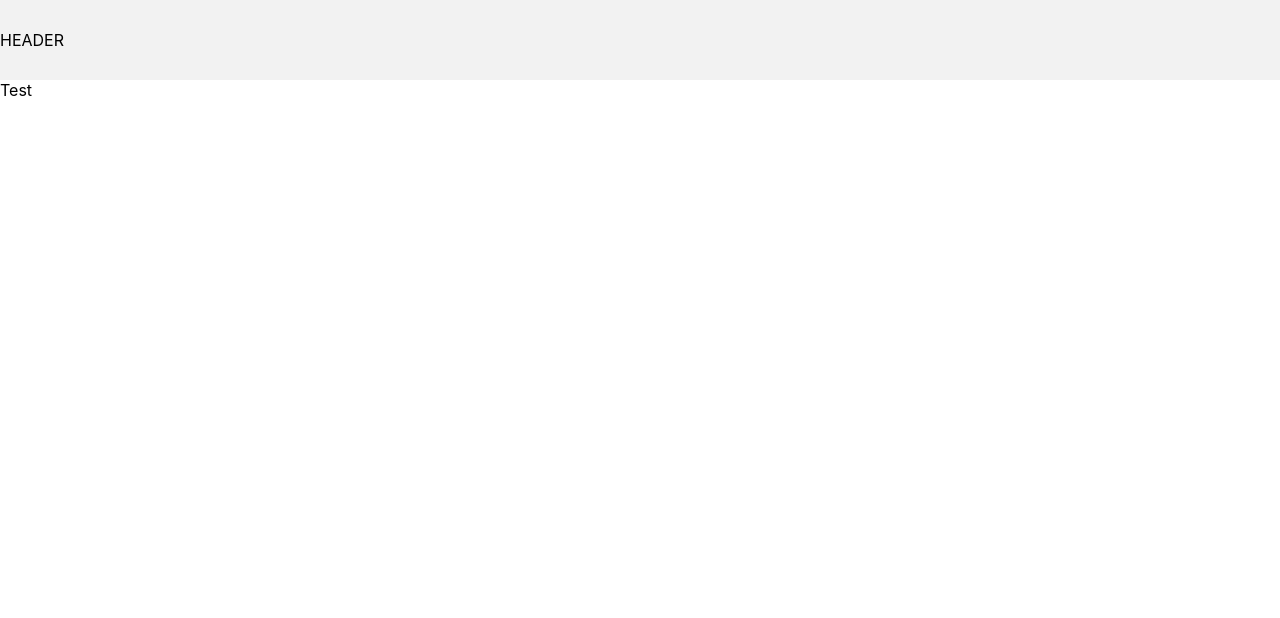
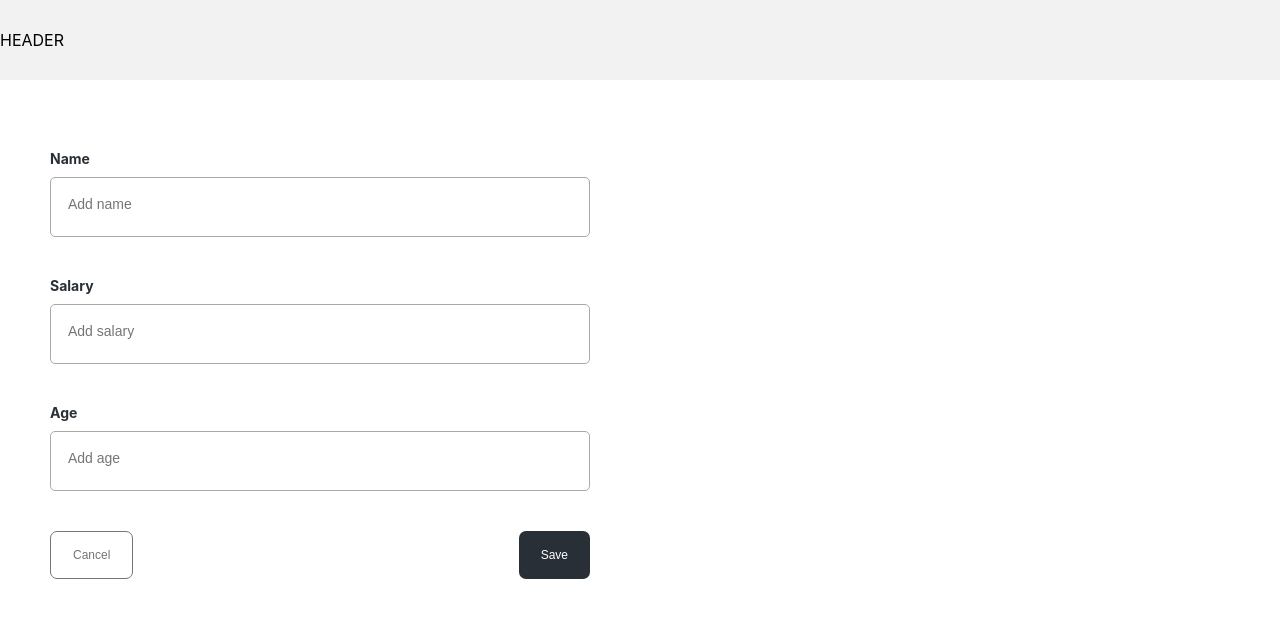
Before and after one commit to JuliaGmP/employee-test, a React (Create React App) app: page /employee-form in a window 1280 px wide. Shown: the top 618 px of the page. Built offline with nearby package versions, Linux system fonts and the light colour scheme.

Commit message:
feat: Added employee form component and container

```diff
--- a/src/components/employeeForm/component/EmployeeFormComponent.js
+++ b/src/components/employeeForm/component/EmployeeFormComponent.js
@@ -1,11 +1,77 @@
 import React, { useState, useEffect } from "react";
 import "./EmployeeFormComponent.scss";
+import { Field, ErrorMessage } from "formik";
+import "./formik.scss";
+import Grid from "@material-ui/core/Grid";
+import { Formik } from "formik";
+import * as Yup from "yup";
+import Button from "../../common/Button/Button";
 
 const EmployeeFormComponent = (props) => {
 
+    const { submit, history, submitError } = props;
+
+    const initialValues = {
+        name: "",
+        salary: "",
+        age: ""
+    };
+
+    const schema = Yup.object({
+        name: Yup.string().required("Required"),
+        salary: Yup.number().required("Required").typeError("Must be a number").min(0, "Must be greater than 0"),
+        age: Yup.number().required("Required").typeError("Must be a number").min(0, "Must be greater than 100").max(100, "Must be less than 0"),
+    });
+
     return (
         <div className="employee-form-wrapper">
-            Test
+            <Formik
+                enableReinitialize
+                initialValues={initialValues}
+                validationSchema={schema}
+                onSubmit={(values) => {
+                    submit(values)
+            }}>
+                {(formik) => {
+                    return (
+                        <div>
+                            <div className="formik-input-component">
+                                <div className="title-input">Name</div>
+                                <div className={`input-container ${formik.touched['name'] && formik.errors['name'] && "error"}`}>
+                                    <Field className="input" type={'text'} name={'name'} placeholder={'Add name'}/>
+                                </div>
+                                <div className="error-message">
+                                    <ErrorMessage name={'name'} />
+                                </div>
+                            </div>
+                            <div className="formik-input-component">
+                                <div className="title-input">Salary</div>
+                                <div className={`input-container ${formik.touched['salary'] && formik.errors['salary'] && "error"}`}>
+                                    <Field className="input" type={'number'} name={'salary'} placeholder={'Add salary'}/>
+                                </div>
+                                <div className="error-message">
+                                    <ErrorMessage name={'salary'} />
+                                </div>
+                            </div>
+                            <div className="formik-input-component">
+                                <div className="title-input">Age</div>
+                                <div className={`input-container ${formik.touched['age'] && formik.errors['age'] && "error"}`}>
+                                    <Field className="input" type={'number'} name={'age'} placeholder={'Add age'}/>
+                                </div>
+                                <div className="error-message">
+                                    <ErrorMessage name={'age'} />
+                                </div>
+                            </div>
+                            <div className="button-wrapper">
+                                <Button className="cancel button" text={"Cancel"} onPress={()=>history.push("/employee-list")}/>
+                                <Button type="submit" className="button" text={"Save"} onPress={()=>formik.handleSubmit()}/>
+                            </div>
+                            {submitError && <div className="submit-error">Submit error</div>}
+                        </div>)
+                    }
+                }
+
+            </Formik>
         </div>
     );
 };
--- a/src/components/employeeForm/component/EmployeeFormComponent.scss
+++ b/src/components/employeeForm/component/EmployeeFormComponent.scss
@@ -1,3 +1,13 @@
 .employee-form-wrapper{
-
+    width: 50%;
+    min-width: 400px;
+    padding: 50px;
+    .button-wrapper{
+        margin-top: 20px;
+        display: flex;
+        justify-content: space-between;
+    }
+    .submit-error{
+        color: red
+    }
 }
--- a/src/components/employeeForm/container/EmployeeForm.js
+++ b/src/components/employeeForm/container/EmployeeForm.js
@@ -1,9 +1,31 @@
 import React, { useState, useEffect } from "react";
 import EmployeeFormComponent from "../component/EmployeeFormComponent";
+import { addEmployee } from '../../../services/employees'
+import { withRouter } from "react-router-dom";
 
 const EmployeeForm = (props) => {
+    const [submitError, setSubmitError] = useState(false);
 
-    return <EmployeeFormComponent/>;
+    const submit = async ({ name, salary, age}) => {
+        try {
+            const employeeData = {
+                name: name,
+                salary: salary,
+                age: age
+              };
+            let response;
+            response = await addEmployee(employeeData);
+            console.log(response)
+            if(response.status !== "success") throw new Error('Error');
+            props.history.push("/employee-list")
+        } catch (e) {
+            setSubmitError(true)
+            console.log('error', e);
+            return;
+        }
+    };
+
+    return <EmployeeFormComponent submit={submit} history={props.history} submitError={submitError}/>;
 };
 
-export default EmployeeForm
+export default withRouter(EmployeeForm)
```
